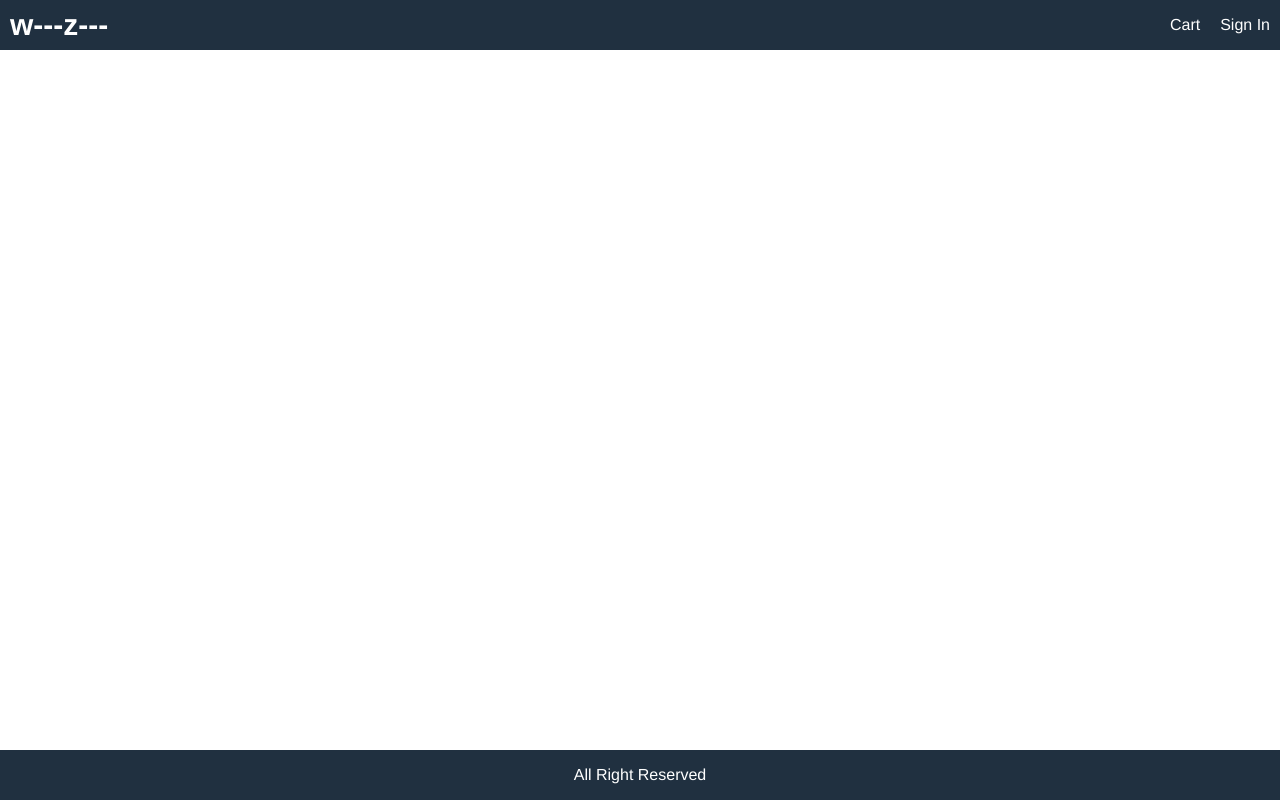
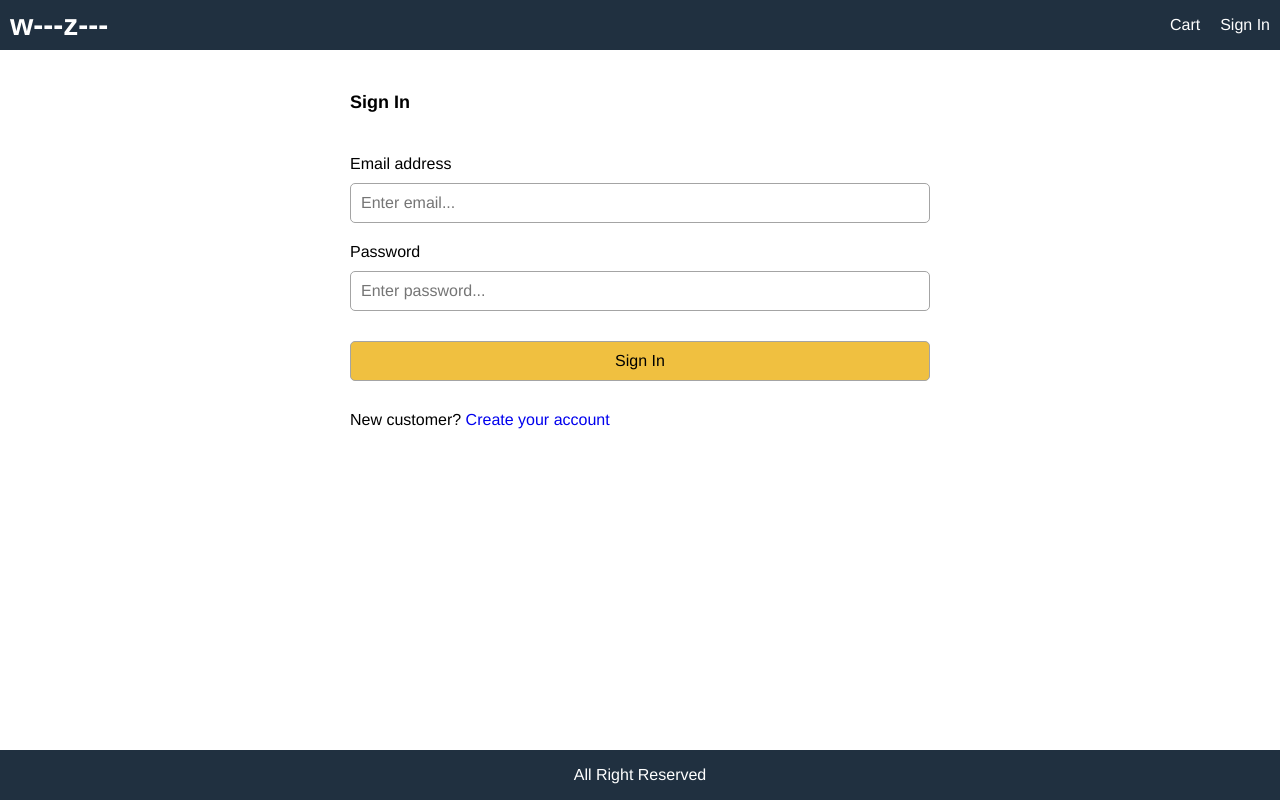
Before and after one commit to Edmon-black-17/myFirstProject, a React (Create React App) app in the folder westzone/frontend/: page /signin in a window 1280 px wide. Built offline with nearby package versions, Linux system fonts and the light colour scheme.

Commit message:
*Step-19-Design-SignIn-Screen

```diff
--- a/westzone/frontend/src/App.js
+++ b/westzone/frontend/src/App.js
@@ -5,6 +5,7 @@
 import CartScreen from './screens/CartScreen';
 import HomeScreen from './screens/HomeScreen';
 import ProductScreen from './screens/ProductScreen';
+import SigninScreen from './screens/SigninScreen';
 
 function App() {
   const cart = useSelector((state) => state.cart);
@@ -32,6 +33,7 @@
         <main>
           <Route path="/cart/:id?" component={CartScreen}></Route>
           <Route path="/product/:id" component={ProductScreen}></Route>
+          <Route path="/signin" component={SigninScreen}></Route>
           <Route path="/" component={HomeScreen} exact></Route>
         </main>
 
--- /dev/null
+++ b/westzone/frontend/src/screens/SigninScreen.css
@@ -0,0 +1,15 @@
+.form {
+    max-width: 60rem;
+    margin: 0 auto;
+}
+
+.form > div {
+display: flex;
+flex-direction: column;
+margin: 1rem;
+}
+
+.form label {
+    margin: 1rem 0;
+    display: block;
+}
--- /dev/null
+++ b/westzone/frontend/src/screens/SigninScreen.js
@@ -0,0 +1,55 @@
+import React, { useState } from 'react';
+import { Link } from 'react-router-dom';
+import './SigninScreen.css';
+
+export default function SigninScreen() {
+
+  const [email, setEmail] = useState('');
+  const [password, setPassword] = useState('');
+
+  const submitHandler = (e) => {
+    e.preventDefault();
+    //To do: signin action...
+  };
+  return (
+    <div>
+      <form className="form" onSubmit={submitHandler}>
+        <div>
+          <h1>Sign In</h1>
+        </div>
+        <div>
+          <label htmlFor="email">Email address</label>
+          <input
+            type="email"
+            id="email"
+            placeholder="Enter email..."
+            required
+            onChange={(e) => setEmail(e.target.value)}
+          ></input>
+        </div>
+        <div>
+          <label htmlFor="password">Password</label>
+          <input
+            type="password"
+            id="password"
+            placeholder="Enter password..."
+            required
+            onChange={(e) => setPassword(e.target.value)}
+          ></input>
+        </div>
+        <div>
+          <label />
+          <button className="primary" type="submit">
+            Sign In
+          </button>
+        </div>
+        <div>
+          <label />
+          <div>
+            New customer? <Link to="/register">Create your account</Link>
+          </div>
+        </div>
+      </form>
+    </div>
+  );
+}
```
Also changed, not shown: 1 other file (tests, documents, lock files or other folders).
